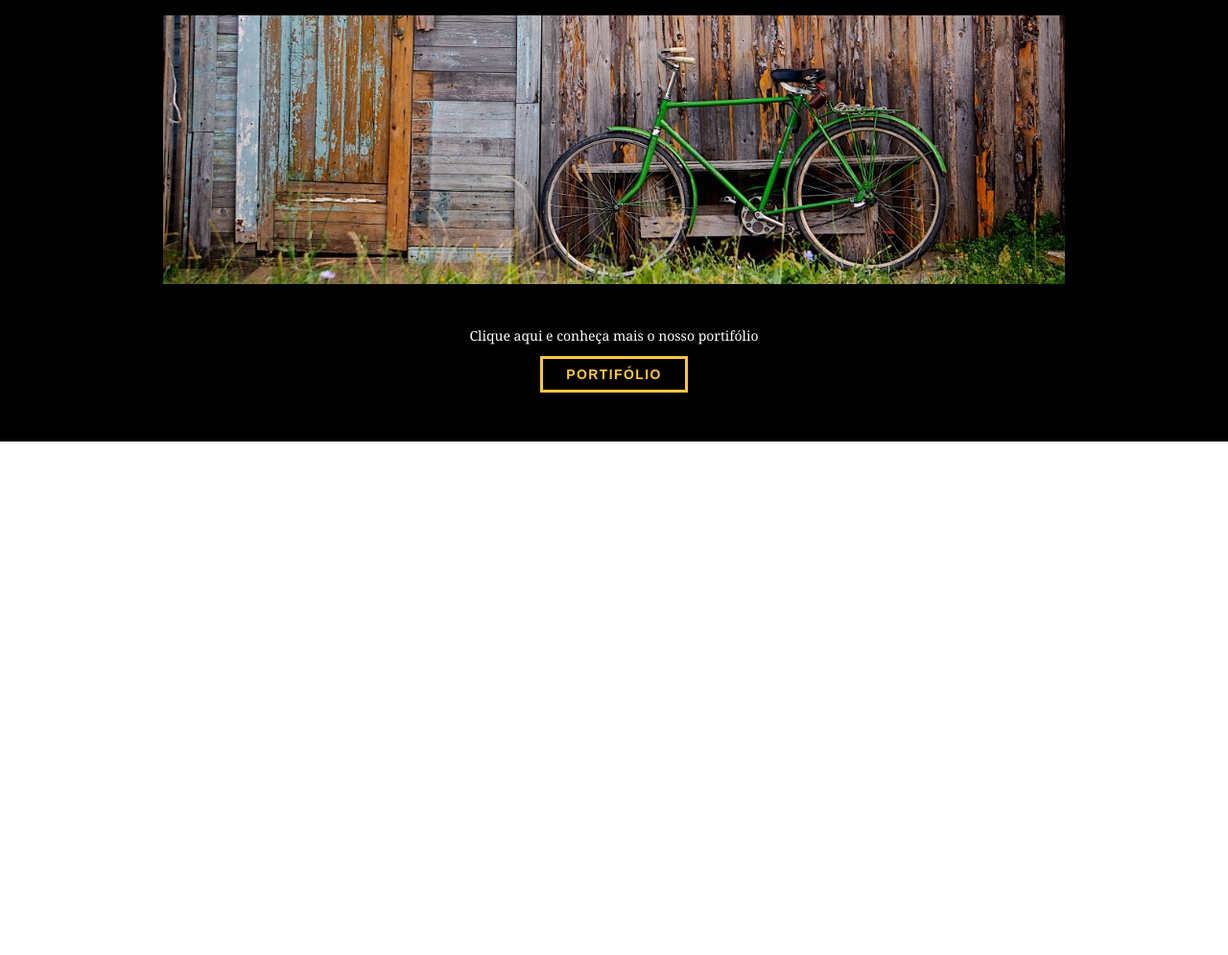
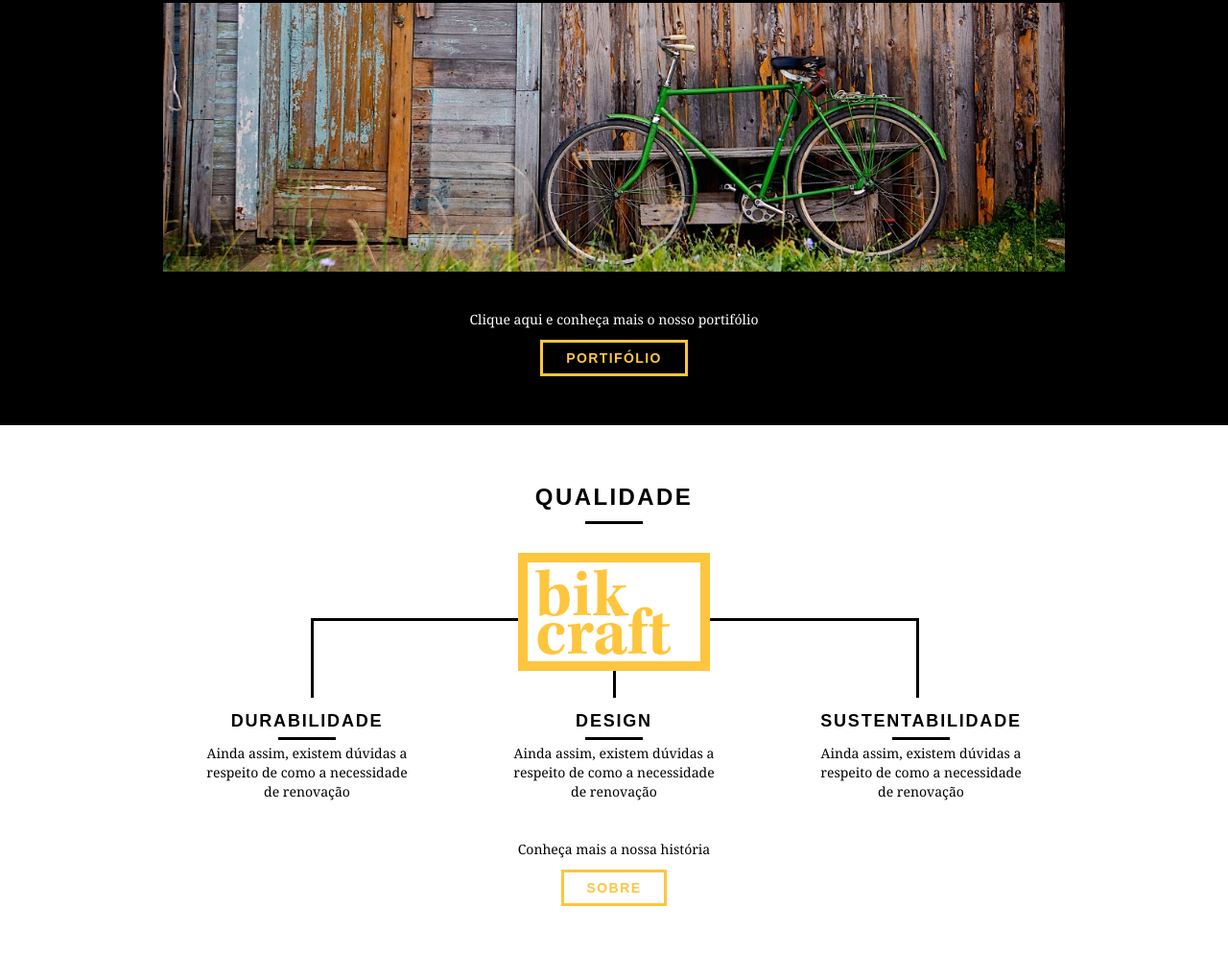
Before and after one commit to eliseufigueiro/Projeto-Bikcraft-aulas-origamid, a plain HTML site: page index.html in a window 1280 px wide. Shown: the part 1521-2516 px from the top of the page at 96% size. Before the commit the page ends 1981 px from the top, so only its background shows below. Drawn offline with Linux system fonts and the light colour scheme.

Commit message:
Add Qualidade - Home

```diff
--- a/css/style.css
+++ b/css/style.css
@@ -7,6 +7,10 @@ p {
     font-family: Georgia, 'Times New Roman', Times, serif;
     font-size: 14px;
     line-height: 20px;
+}
+
+img {
+    display: block;
 }
 
 .btn {
@@ -91,7 +95,7 @@ p {
     height:380px;
     background: url("../img/bg.jpg") no-repeat center;
     background-size: cover;
-    margin-top: 96px;
+    margin-top: 92px;
     text-align: center;
     padding-top: 80px;
 }
@@ -200,3 +204,52 @@ p {
 .portifolio .call-to-action p {
     color: #FFF;
 }
+
+/* Qualidade */
+
+.qualidade {
+    padding: 60px 0;
+}
+
+.qualidade::after {
+    content: "";
+    width: 634px;
+    height: 83px;
+    display: block;
+    background: url(../img/linhas.svg) no-repeat center;
+    position: absolute;
+    top: 201px;
+    right: 162px;
+    z-index: -1;
+}
+
+.qualidade img {
+    margin: 0 auto;
+}
+
+.qualidade_lista {
+    padding: 20px 0;
+}
+
+.qualidade_lista li {
+    text-align: center;
+    padding: 0 40px;
+}
+
+.qualidade_lista li h3 {
+    font-weight: bold;
+    font-size: 18px;
+    line-height: 25px;
+    text-transform: uppercase;
+    letter-spacing: .1em;
+    margin-top: 20px;
+}
+
+.qualidade_lista li h3::after {
+    content: "";
+    display: block;
+    width: 60px;
+    height: 3px;
+    background: #000;
+    margin: 4px auto;
+}
--- a/index.html
+++ b/index.html
@@ -97,5 +97,31 @@
 			</div>
 		</section>
 
+		<section class="qualidade container">
+			<h2 class="subtitulo">Qualidade</h2>
+			<img src="img/bikcraft-qualidade.svg" alt="Bikcraft">
+			<ul class="qualidade_lista">
+				<li class="grid-1-3">
+					<h3>Durabilidade</h3>
+					<p>Ainda assim, existem dúvidas a respeito de como a necessidade de renovação</p>
+				</li>
+				<li class="grid-1-3">
+					<h3>Design</h3>
+					<p>Ainda assim, existem dúvidas a respeito de como a necessidade de renovação</p>
+				</li>
+				<li class="grid-1-3">
+					<h3>Sustentabilidade</h3>
+					<p>Ainda assim, existem dúvidas a respeito de como a necessidade de renovação</p>
+				</li>
+			</ul>
+			<div class="call-to-action">
+				<p>
+					Conheça mais a nossa história
+				</p>
+
+				<a href="sobre.html" class="btn btn-preto">Sobre</a>
+			</div>
+		</section>
+
 	</body>
 </html>
```
